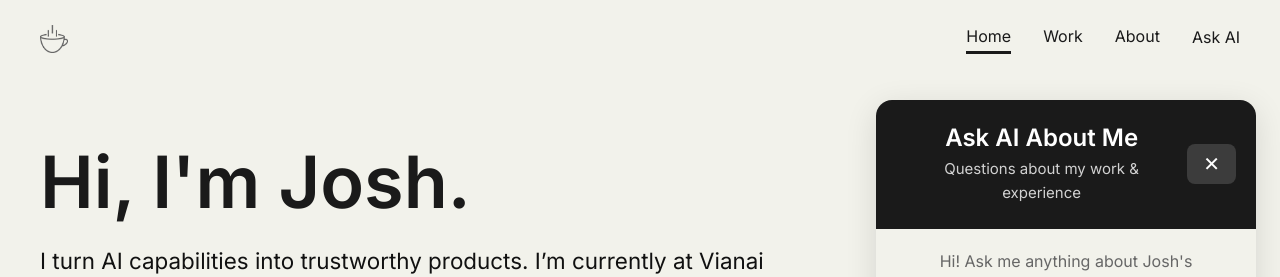
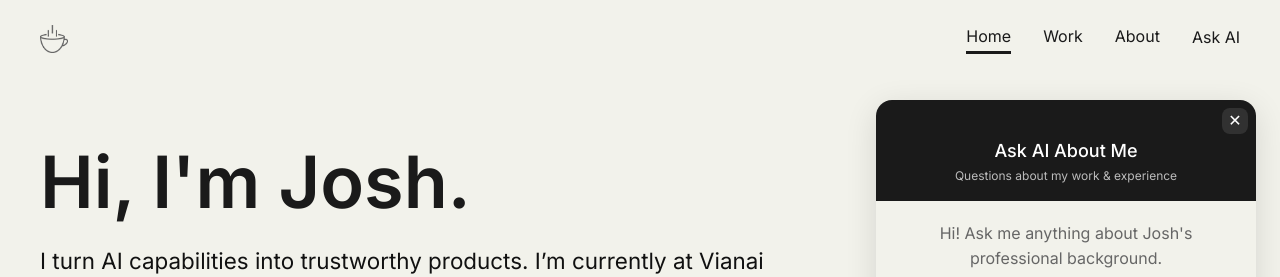
Before and after one commit to driftcafe/driftcafe.com, a Next.js app: page / in a window 1280 px wide. Both pictures are taken after a click on the button "Ask AI". Shown: the top 277 px of the page. Built offline with nearby package versions, Linux system fonts and the light colour scheme.

Commit message:
Fine-tune chat header: exact positioning and sizing per spec

```diff
--- a/src/components/ChatWidget.tsx
+++ b/src/components/ChatWidget.tsx
@@ -144,65 +144,62 @@ export default function ChatWidget() {
                     {/* Header */}
                     <div
                         style={{
-                            padding: '24px 20px',
+                            padding: '8px',
                             background: '#1A1A1A',
                             color: 'white',
-                            display: 'flex',
-                            justifyContent: 'space-between',
-                            alignItems: 'center',
-                            gap: '16px',
+                            position: 'relative',
+                            paddingTop: '40px',
+                            paddingBottom: '16px',
                         }}
                     >
-                        {/* Left: Start Over button */}
-                        <div style={{ flex: '0 0 auto' }}>
+                        {/* Top left: Start Over button */}
                         {messages.length > 0 && (
                             <button
                                 onClick={() => setMessages([])}
                                 style={{
-                                        background: 'rgba(255, 255, 255, 0.15)',
+                                    position: 'absolute',
+                                    top: '8px',
+                                    left: '8px',
+                                    background: 'rgba(255, 255, 255, 0.1)',
                                     border: 'none',
                                     borderRadius: '8px',
-                                        padding: '10px 20px',
+                                    padding: '0 16px',
+                                    height: '26px',
                                     color: 'white',
                                     cursor: 'pointer',
-                                        fontSize: '15px',
-                                        fontWeight: 500,
+                                    fontSize: '12px',
+                                    fontWeight: 400,
                                     whiteSpace: 'nowrap',
+                                    display: 'flex',
+                                    alignItems: 'center',
                                 }}
                                 onMouseEnter={(e) =>
-                                        (e.currentTarget.style.background = 'rgba(255, 255, 255, 0.25)')
+                                    (e.currentTarget.style.background = 'rgba(255, 255, 255, 0.15)')
                                 }
                                 onMouseLeave={(e) =>
-                                        (e.currentTarget.style.background = 'rgba(255, 255, 255, 0.15)')
+                                    (e.currentTarget.style.background = 'rgba(255, 255, 255, 0.1)')
                                 }
                             >
                                 Start Over
                             </button>
                         )}
-                        </div>
 
-                        {/* Center: Title and subtitle */}
-                        <div style={{ flex: '1 1 auto', textAlign: 'center' }}>
-                            <h3 style={{ margin: 0, fontSize: '24px', fontWeight: 600, marginBottom: '4px' }}>
-                                Ask AI About Me
-                            </h3>
-                            <p style={{ margin: 0, fontSize: '15px', opacity: 0.8 }}>
-                                Questions about my work & experience
-                            </p>
-                        </div>
-
-                        {/* Right: Close button */}
-                        <div style={{ flex: '0 0 auto' }}>
+                        {/* Top right: Close button */}
                         <button
                             onClick={() => setIsOpen(false)}
                             style={{
-                                    background: 'rgba(255, 255, 255, 0.15)',
+                                position: 'absolute',
+                                top: '8px',
+                                right: '8px',
+                                background: 'rgba(255, 255, 255, 0.1)',
                                 border: 'none',
                                 borderRadius: '8px',
-                                    padding: '10px 16px',
+                                padding: '0',
+                                width: '26px',
+                                height: '26px',
                                 color: 'white',
                                 cursor: 'pointer',
-                                    fontSize: '20px',
+                                fontSize: '16px',
                                 fontWeight: 400,
                                 lineHeight: 1,
                                 display: 'flex',
@@ -210,15 +207,24 @@ export default function ChatWidget() {
                                 justifyContent: 'center',
                             }}
                             onMouseEnter={(e) =>
-                                    (e.currentTarget.style.background = 'rgba(255, 255, 255, 0.25)')
+                                (e.currentTarget.style.background = 'rgba(255, 255, 255, 0.15)')
                             }
                             onMouseLeave={(e) =>
-                                    (e.currentTarget.style.background = 'rgba(255, 255, 255, 0.15)')
+                                (e.currentTarget.style.background = 'rgba(255, 255, 255, 0.1)')
                             }
                             aria-label="Close chat"
                         >
                             ✕
                         </button>
+
+                        {/* Center: Title and subtitle */}
+                        <div style={{ textAlign: 'center' }}>
+                            <h3 style={{ margin: 0, fontSize: '18px', fontWeight: 500, marginBottom: '4px' }}>
+                                Ask AI About Me
+                            </h3>
+                            <p style={{ margin: 0, fontSize: '12px', opacity: 0.7 }}>
+                                Questions about my work & experience
+                            </p>
                         </div>
                     </div>
 
```
Lines whose indentation alone changed are shown as unchanged.
